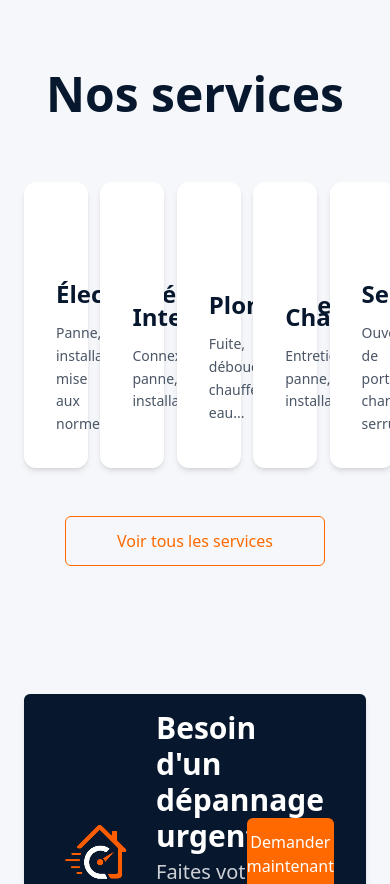
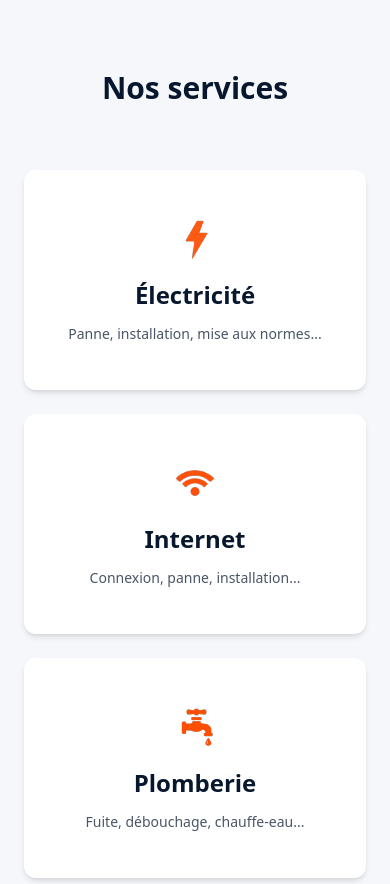
Before and after one commit to chainez-hat/DepanGO, a React (Vite) app in the folder front/: page / in a window 390 px wide. Shown: the part 684-1568 px from the top of the page. Built offline with nearby package versions, Linux system fonts and the light colour scheme; no server answers.

Commit message:
responsive ServiceSection.jsx

```diff
--- a/front/src/components/ServiceSection.jsx
+++ b/front/src/components/ServiceSection.jsx
@@ -37,15 +37,15 @@ export default function ServiceSection() {
   return (
     <section className="bg-[#F5F7FA] pt-26 pb-16">
       <div className="max-w-[1500px] mx-auto px-6">
-        <h2 className="text-5xl font-bold text-center text-[#07182E]">
+        <h2 className="text-3xl md:text-4xl lg:text-5xl font-bold text-center text-[#07182E]">
           Nos services
         </h2>
 
-        <div className="grid grid-cols-5 gap-10 mt-16 w-full">
+        <div className="grid grid-cols-1 sm:grid-cols-2 lg:grid-cols-5 gap-6 lg:gap-10 mt-16 w-full">
           {services.map((service) => (
             <div
               key={service.title}
-              className="bg-white rounded-xl shadow-md p-8 text-center min-h-[220px] flex flex-col justify-center hover:shadow-lg transition"
+              className="bg-white rounded-xl shadow-md p-6 lg:p-8 text-center min-h-[220px] flex flex-col justify-center hover:shadow-lg transition"
             >
               <img
                 src={service.icon}
@@ -67,7 +67,7 @@ export default function ServiceSection() {
         <div className="flex justify-center mt-12">
           <Link
             to="/services"
-            className="w-[260px] border border-orange-500 text-orange-500 py-3 rounded-md font-medium hover:bg-orange-500 hover:text-white transition text-center"
+            className="w-full max-w-[260px] border border-orange-500 text-orange-500 py-3 rounded-md font-medium hover:bg-orange-500 hover:text-white transition text-center"
           >
             Voir tous les services
           </Link>
```
